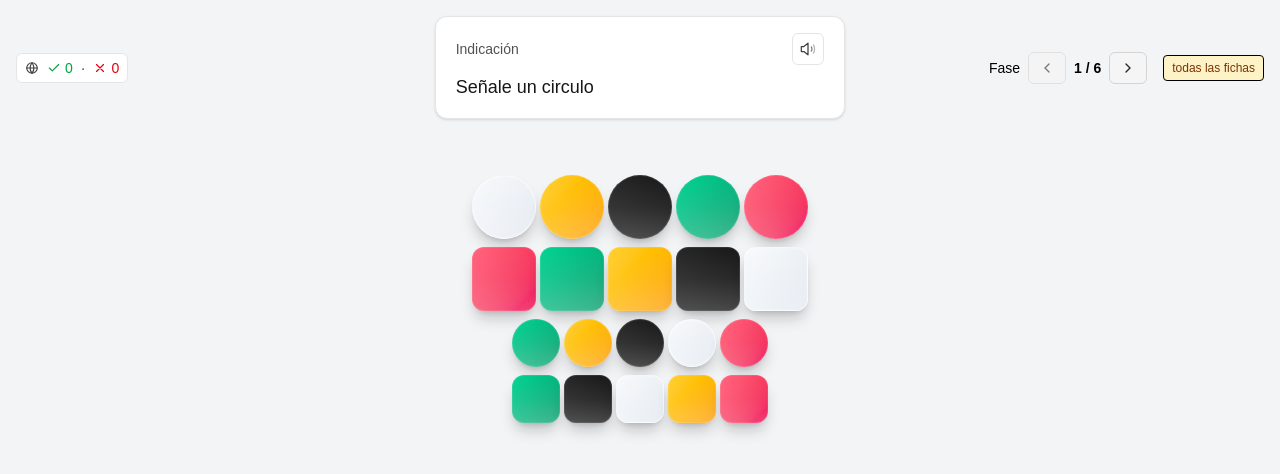
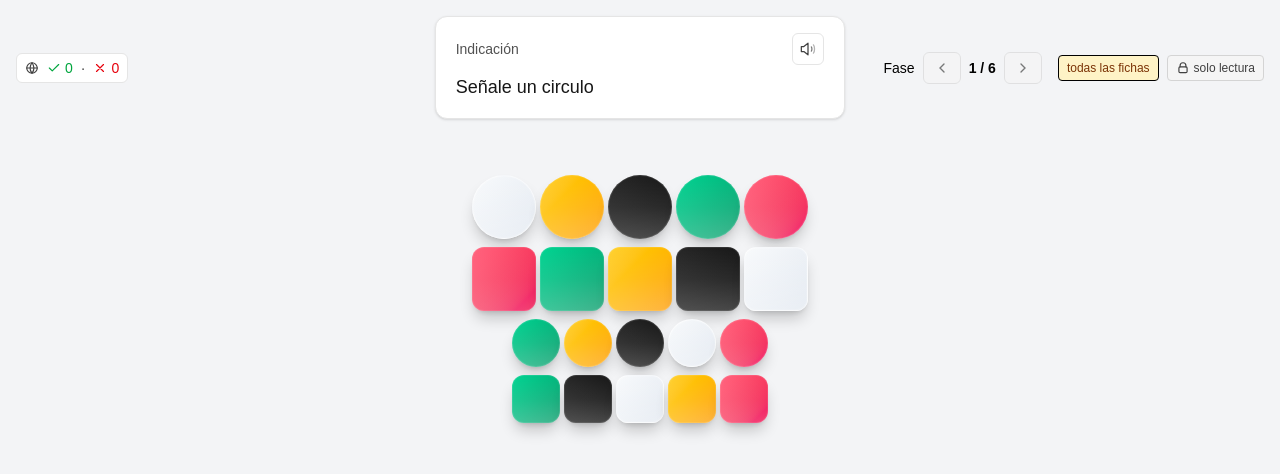
Before and after one commit to EdgarJr28/Ludy-dnd-test, a Next.js app: page / in a window 1280 px wide. Shown: the top 474 px of the page. Built offline with nearby package versions, Linux system fonts and the light colour scheme.

Commit message:
feat: Deshabilitar controles en modo informativo y activar indicaciones en pruebas

```diff
--- a/src/components/Juego.tsx
+++ b/src/components/Juego.tsx
@@ -1739,7 +1739,7 @@ export default function Juego() {
             //onMezclar={mezclarJuego}
             //onReiniciar={reiniciarJuego}
             // modo informativo:
-            controlesDisabled={false}
+            controlesDisabled={true}
             disabledLabel="solo lectura"
           />
         </div>
--- a/src/data/test-fases.tsx
+++ b/src/data/test-fases.tsx
@@ -64,7 +64,7 @@ export const fasesTest: FaseTest[] = [
     titulo: "Retirar las figuras pequeñas",
     escenario: "sin-pequeñas",
     indicaciones: [
-/*       "Ponga el circulo rojo sobre el cuadrado verde",
+      "Ponga el circulo rojo sobre el cuadrado verde",
       "Toque el circulo negro con el cuadrado rojo",
       "Señale el circulo negro y el cuadrado rojo",
       "Señale el circulo negro o el cuadrado rojo",
@@ -75,7 +75,7 @@ export const fasesTest: FaseTest[] = [
       "Coloque el circulo rojo entre el cuadrado amarillo y el cuadrado verde",
       "Toque todos los circulos menos el verde",
       "Señale el circulo rojo con el cuadrado blanco",
-      "En lugar del cuadrado blanco señale el circulo amarillo", */
+      "En lugar del cuadrado blanco señale el circulo amarillo",
       "Además del circulo amarillo señale el circulo negro",
     ],
   },
```
